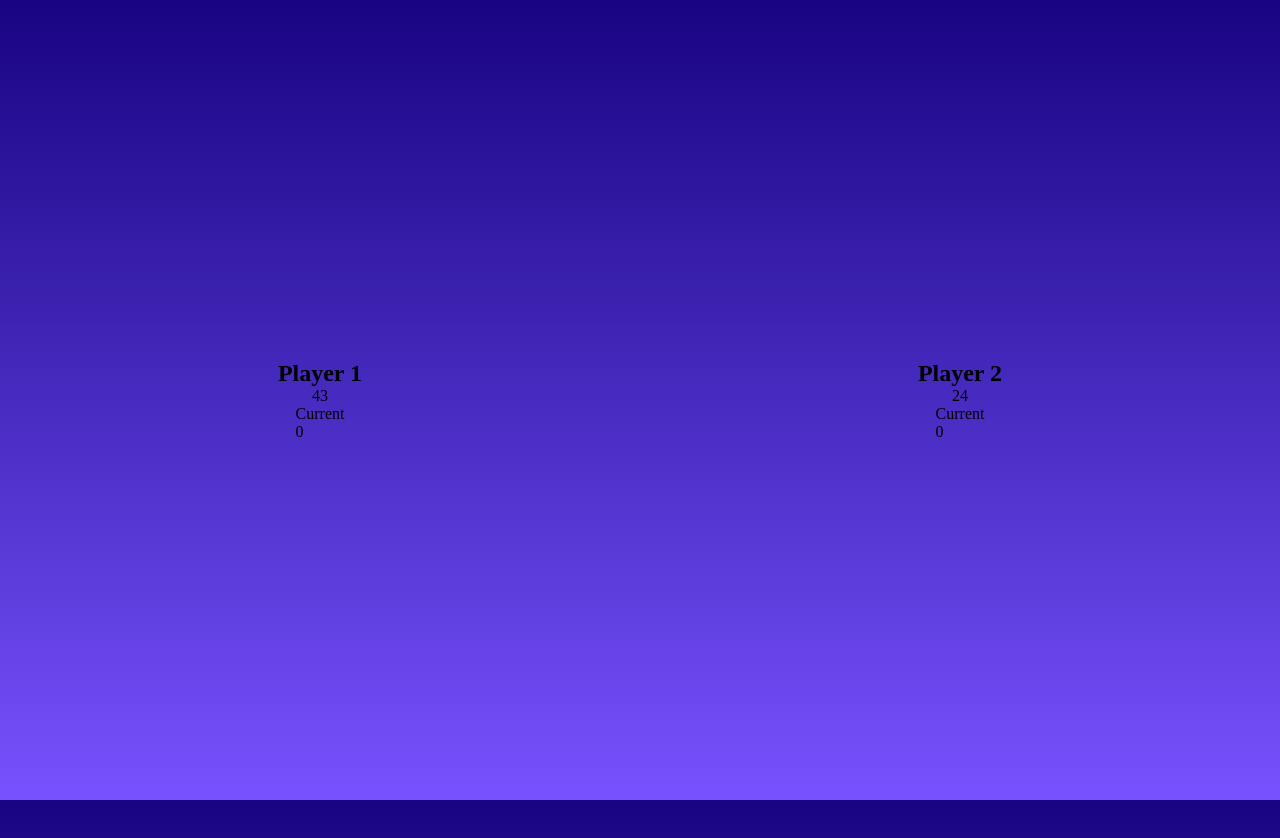
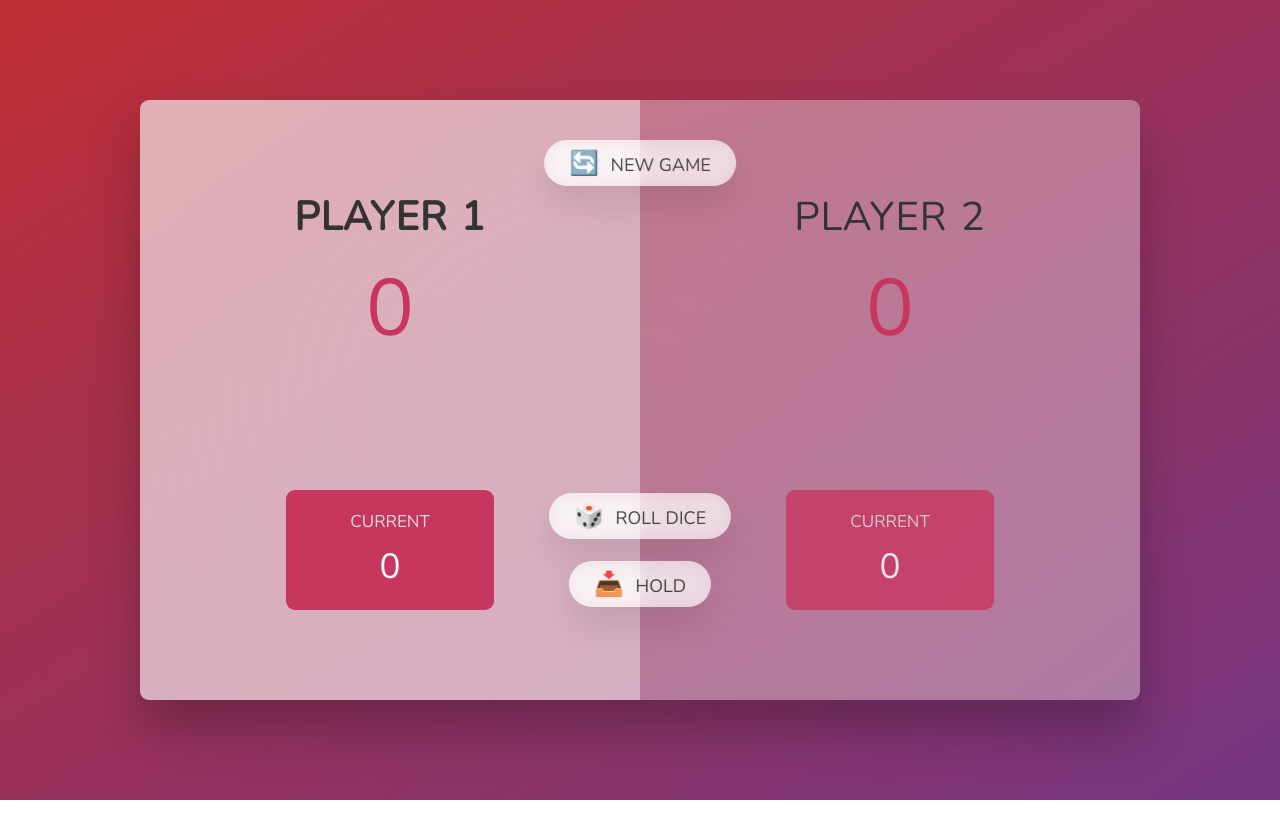
Before and after one commit to Cihlova/Pig-Game, a plain HTML site: page src/index.html in a window 1280 px wide. After the commit the page ends 800 px from the top, so only its background shows below. Drawn offline with nearby package versions, Linux system fonts and the light colour scheme.

Commit message:
create pig game

```diff
--- a/src/index.html
+++ b/src/index.html
@@ -1,14 +1,15 @@
+<!DOCTYPE html>
 <html lang="en">
   <head>
     <meta charset="UTF-8" />
     <meta name="viewport" content="width=device-width, initial-scale=1.0" />
-    <link rel="stylesheet" href="styles.css" />
-    <script src="script.js" defer></script>
+    <meta http-equiv="X-UA-Compatible" content="ie=edge" />
+    <link rel="stylesheet" href="style.css" />
     <title>Pig Game</title>
   </head>
   <body>
     <main>
-      <section class="player player-1">
+      <section class="player player--0 player--active">
         <h2 class="name" id="name--0">Player 1</h2>
         <p class="score" id="score--0">43</p>
         <div class="current">
@@ -16,7 +17,7 @@
           <p class="current-score" id="current--0">0</p>
         </div>
       </section>
-      <section class="player player-2">
+      <section class="player player--1">
         <h2 class="name" id="name--1">Player 2</h2>
         <p class="score" id="score--1">24</p>
         <div class="current">
@@ -24,6 +25,12 @@
           <p class="current-score" id="current--1">0</p>
         </div>
       </section>
+
+      <img src="dice-5.png" alt="Playing dice" class="dice" />
+      <button class="btn btn--new">🔄 New game</button>
+      <button class="btn btn--roll">🎲 Roll dice</button>
+      <button class="btn btn--hold">📥 Hold</button>
     </main>
+    <script src="script.js"></script>
   </body>
 </html>
--- a/src/script.js
+++ b/src/script.js
@@ -0,0 +1,73 @@
+"use strict";
+
+// Selecting Elements
+const dice = document.querySelector(".dice");
+const btnNew = document.querySelector(".btn--new");
+const btnRoll = document.querySelector(".btn--roll");
+const btnHold = document.querySelector(".btn--hold");
+const player0 = document.querySelector(".player--0");
+const player1 = document.querySelector(".player--1");
+const current0 = document.querySelector("#current--0");
+const current1 = document.querySelector("#current--1");
+
+let scores, currentScore, activePlayer, isPlaying, score;
+
+const init = function () {
+  player0.classList.remove("player--winner");
+  player1.classList.remove("player--winner");
+  player0.classList.add("player--active");
+  player1.classList.remove("player--active");
+  scores = [0, 0];
+  currentScore = 0;
+  activePlayer = 0;
+  isPlaying = true;
+  score = document
+    .querySelectorAll(".score")
+    .forEach((score) => (score.textContent = "0"));
+  document
+    .querySelectorAll(".current-score")
+    .forEach((score) => (score.textContent = "0"));
+};
+init();
+
+// Working further with the elements
+dice.classList.add("hidden");
+const playerToggle = function () {
+  player0.classList.toggle("player--active");
+  player1.classList.toggle("player--active");
+  document.getElementById(`current--${activePlayer}`).textContent = 0;
+  activePlayer = activePlayer === 0 ? 1 : 0;
+  currentScore = 0;
+};
+
+btnRoll.addEventListener("click", function () {
+  if (isPlaying) {
+    dice.classList.remove("hidden");
+    const diceNumber = Math.floor(Math.random() * 6) + 1;
+    dice.setAttribute("src", `dice-${diceNumber}.png`);
+    if (diceNumber !== 1) {
+      currentScore += diceNumber;
+      document.getElementById(`current--${activePlayer}`).textContent =
+        currentScore;
+    } else {
+      playerToggle();
+    }
+  }
+});
+btnHold.addEventListener("click", function () {
+  if (isPlaying) {
+    const activePlayerScore = document.getElementById(`score--${activePlayer}`);
+    activePlayerScore.textContent = `${(scores[activePlayer] += currentScore)}`;
+    if (scores[activePlayer] >= 100) {
+      isPlaying = false;
+      dice.classList.add("hidden");
+      document
+        .querySelector(`.player--${activePlayer}`)
+        .classList.add("player--winner");
+      currentScore = currentScore;
+    } else {
+      playerToggle();
+    }
+  }
+});
+btnNew.addEventListener("click", init);
--- /dev/null
+++ b/src/style.css
@@ -0,0 +1,171 @@
+@import url("https://fonts.googleapis.com/css2?family=Nunito&display=swap");
+
+* {
+  margin: 0;
+  padding: 0;
+  box-sizing: inherit;
+}
+
+html {
+  font-size: 62.5%;
+  box-sizing: border-box;
+}
+
+body {
+  font-family: "Nunito", sans-serif;
+  font-weight: 400;
+  height: 100vh;
+  color: #333;
+  background-image: linear-gradient(to top left, #753682 0%, #bf2e34 100%);
+  display: flex;
+  align-items: center;
+  justify-content: center;
+}
+
+/* LAYOUT */
+main {
+  position: relative;
+  width: 100rem;
+  height: 60rem;
+  background-color: rgba(255, 255, 255, 0.35);
+  backdrop-filter: blur(200px);
+  filter: blur();
+  box-shadow: 0 3rem 5rem rgba(0, 0, 0, 0.25);
+  border-radius: 9px;
+  overflow: hidden;
+  display: flex;
+}
+
+.player {
+  flex: 50%;
+  padding: 9rem;
+  display: flex;
+  flex-direction: column;
+  align-items: center;
+  transition: all 0.75s;
+}
+
+/* ELEMENTS */
+.name {
+  position: relative;
+  font-size: 4rem;
+  text-transform: uppercase;
+  letter-spacing: 1px;
+  word-spacing: 2px;
+  font-weight: 300;
+  margin-bottom: 1rem;
+}
+
+.score {
+  font-size: 8rem;
+  font-weight: 300;
+  color: #c7365f;
+  margin-bottom: auto;
+}
+
+.player--active {
+  background-color: rgba(255, 255, 255, 0.4);
+}
+.player--active .name {
+  font-weight: 700;
+}
+.player--active .score {
+  font-weight: 400;
+}
+
+.player--active .current {
+  opacity: 1;
+}
+
+.current {
+  background-color: #c7365f;
+  opacity: 0.8;
+  border-radius: 9px;
+  color: #fff;
+  width: 65%;
+  padding: 2rem;
+  text-align: center;
+  transition: all 0.75s;
+}
+
+.current-label {
+  text-transform: uppercase;
+  margin-bottom: 1rem;
+  font-size: 1.7rem;
+  color: #ddd;
+}
+
+.current-score {
+  font-size: 3.5rem;
+}
+
+/* ABSOLUTE POSITIONED ELEMENTS */
+.btn {
+  position: absolute;
+  left: 50%;
+  transform: translateX(-50%);
+  color: #444;
+  background: none;
+  border: none;
+  font-family: inherit;
+  font-size: 1.8rem;
+  text-transform: uppercase;
+  cursor: pointer;
+  font-weight: 400;
+  transition: all 0.2s;
+
+  background-color: white;
+  background-color: rgba(255, 255, 255, 0.6);
+  backdrop-filter: blur(10px);
+
+  padding: 0.7rem 2.5rem;
+  border-radius: 50rem;
+  box-shadow: 0 1.75rem 3.5rem rgba(0, 0, 0, 0.1);
+}
+
+.btn::first-letter {
+  font-size: 2.4rem;
+  display: inline-block;
+  margin-right: 0.7rem;
+}
+
+.btn--new {
+  top: 4rem;
+}
+.btn--roll {
+  top: 39.3rem;
+}
+.btn--hold {
+  top: 46.1rem;
+}
+
+.btn:active {
+  transform: translate(-50%, 3px);
+  box-shadow: 0 1rem 2rem rgba(0, 0, 0, 0.15);
+}
+
+.btn:focus {
+  outline: none;
+}
+
+.dice {
+  position: absolute;
+  left: 50%;
+  top: 16.5rem;
+  transform: translateX(-50%);
+  height: 10rem;
+  box-shadow: 0 2rem 5rem rgba(0, 0, 0, 0.2);
+}
+
+.player--winner {
+  background-color: greenyellow;
+}
+
+.player--winner .name {
+  font-weight: 700;
+  color: #c7365f;
+}
+
+.hidden {
+  display: none;
+}
--- a/src/styles.css
+++ /dev/null
@@ -1,30 +0,0 @@
-* {
-  margin: 0;
-  padding: 0;
-  box-sizing: border-box;
-}
-
-body {
-  width: 100vw;
-  height: 100vh;
-  background: linear-gradient(#190482, #7752fe);
-  display: flex;
-  align-items: center;
-  justify-content: center;
-}
-
-main {
-  width: 80rem;
-  height: 60rem;
-  display: flex;
-  justify-content: center;
-  align-items: center;
-}
-
-.player {
-  flex: 50%;
-  display: flex;
-  flex-direction: column;
-  align-items: center;
-  padding: 9rem;
-}
```
Also changed, not shown: src/dice-1.png (added), src/dice-2.png (added), src/dice-3.png (added), src/dice-4.png (added), src/dice-5.png (added), src/dice-6.png (added), src/pig-game-flowchart.png (added).
